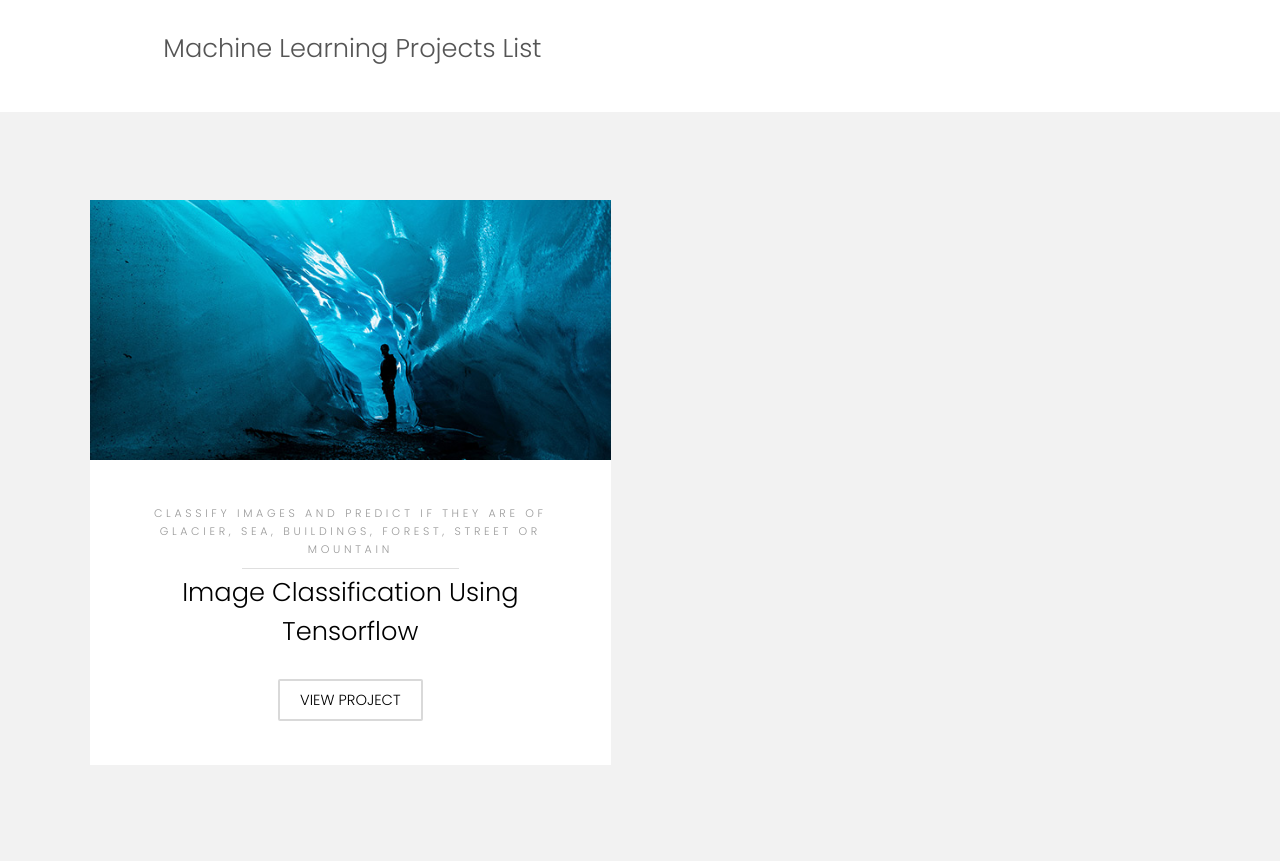
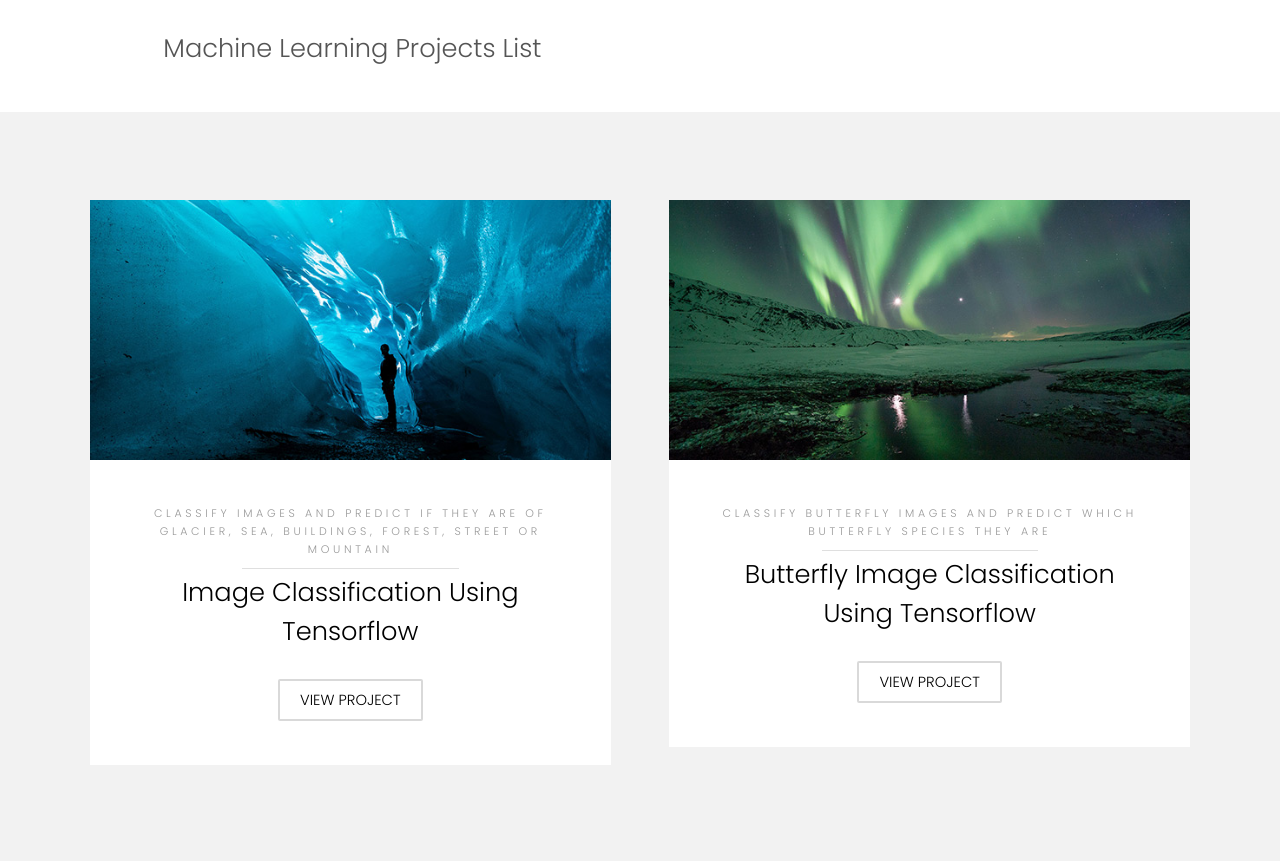
Before and after one commit to sanwalsahil/herokuDemo, a Flask app: page /dlProjIndex in a window 1280 px wide. Shown: the part 317-1178 px from the top of the page. Run offline with Flask 2, Linux system fonts and the light colour scheme; parts of the project's set-up code (start-up, migrations or seed data) failed here and were passed over.

Commit message:
butterfly

```diff
--- a/app.py
+++ b/app.py
@@ -126,7 +126,7 @@ def intel_pred():
         f.filename = 'image'+ext
         model_intel = tf.keras.models.load_model("testing.h5")
 
-        f.save(secure_filename(f.filename))
+        f.save(f.filename)
         image = cv2.imread(f.filename)
         image = cv2.resize(image, (150, 150))
         image = np.array(image)
@@ -138,6 +138,56 @@ def intel_pred():
         #class_code = model_intel.predict((image, tf.float32))[0].argsort()[-5:][::-1]
         res = labels[class_code]
         return render_template('dlProjects/intelClassify.html',prediction_text='image given is of  {}'.format(res))
+
+#----------------------------------#
+#--------- butterfly classify -----#
+#----------------------------------#
+@app.route('/butterflyClassify')
+def butterflyClassify():
+    return render_template('dlProjects/butterflyClassify.html')
+
+
+@app.route('/butterfly_pred', methods=['GET', 'POST'])
+def butterfly_pred():
+    if request.method == 'POST':
+        f = request.files['file']
+        ext = Path(f.filename).suffix
+        f.filename = 'image' + ext
+        model = tf.keras.models.load_model("savedModels/dl/my_model.h5")
+        #D:\herokuDemo\savedModels\dl
+        f.save(f.filename)
+
+        def imageWork(location):
+            image = cv2.imread(location)
+            image = cv2.resize(image, (120, 120))
+            image = image / 255
+            image = np.array(image)
+            image = np.reshape(image, (1, 120, 120, 3))
+            print(image.shape)
+            print(image.max())
+            print(type(image))
+            return image
+
+        image = imageWork(f.filename)
+
+        species = {7: 'Giant Swallowtail',
+                   2: 'Zebra Longwing',
+                   6: 'Mourning Cloak',
+                   3: 'Crimson-patched Longwing',
+                   5: 'American Copper',
+                   0: 'Painted Lady',
+                   9: 'Red Admiral',
+                   4: 'Common Buckeye',
+                   8: 'Cabbage White',
+                   1: 'Monarch'}
+
+        res = model.predict(image)
+        #return render_template('dlProjects/butterflyClassify.html', prediction_text=image.shape)
+        #type(res[0])
+        val = np.argmax(res[0])
+        result = species[val]
+
+        return render_template('dlProjects/butterflyClassify.html', prediction_text='image of butterfly given belongs to '+result+' species.')
 
 @app.route('/predict',methods=['POST'])
 def predict():
--- a/templates/dlProjects/index.html
+++ b/templates/dlProjects/index.html
@@ -68,6 +68,25 @@
                     </div>
                 </div>
             </div>
+            <div>
+                <div class="box">
+                    <div class="image fit">
+
+                        <img src="{{ url_for('static', filename='images/templateLook/pic01.jpg') }}">
+                    </div>
+                    <div class="content">
+                        <header class="align-center">
+                            <p>Classify Butterfly Images and predict which butterfly species they are</p>
+                            <h2>Butterfly Image Classification Using Tensorflow</h2>
+                        </header>
+                        <p> </p>
+                        <footer class="align-center">
+                            <a href="{{ url_for('butterflyClassify') }}" class="button alt">View Project</a>
+                            <!--<a target="_blank" href="https://www.kaggle.com/mohansacharya/graduate-admissions" class="button alt">GitHub Repository</a>-->
+                        </footer>
+                    </div>
+                </div>
+            </div>
 
             <!--<div>-->
             <!--<div class="box">-->
```
Also changed, not shown: templates/dlProjects/butterflyClassify.html (added, +75 -0 lines), image.jfif (added), 1 other file.
